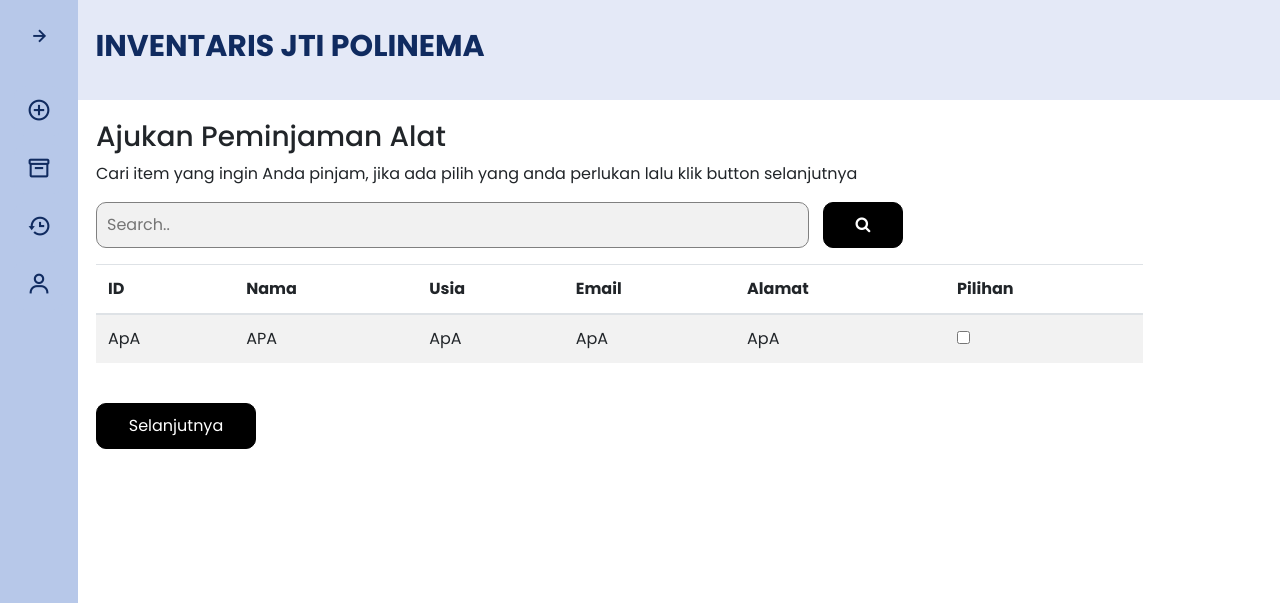
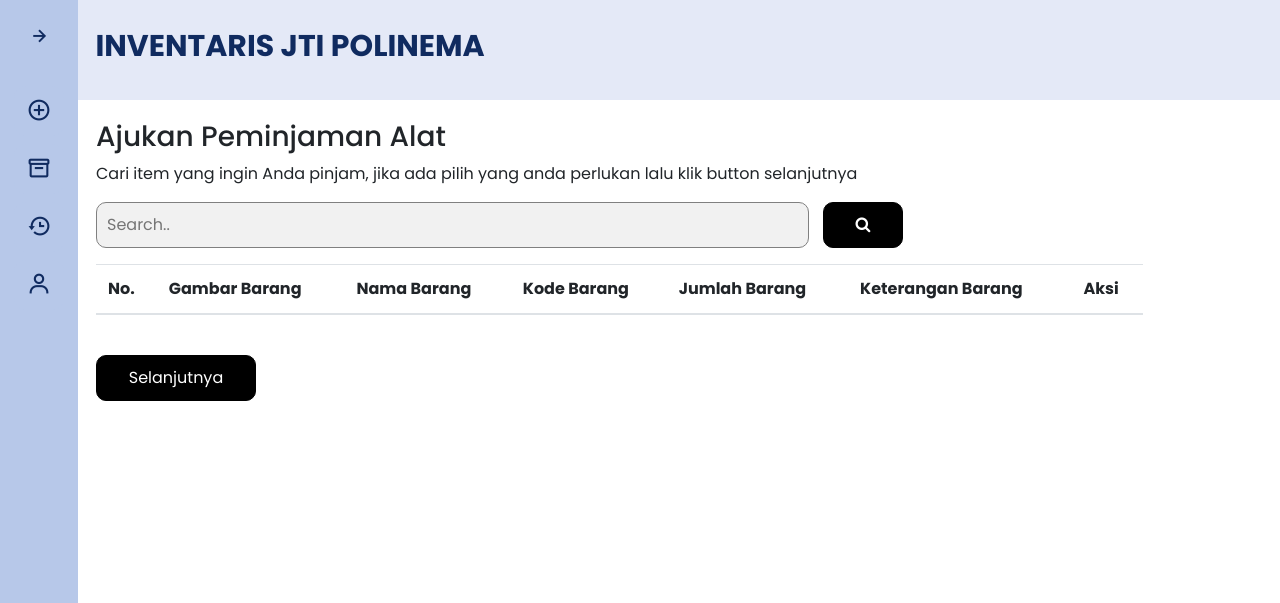
Before and after one commit to Gin-Arata/pasrahTeam-inventory2G, a PHP site: page /pasrahTeam-inventory2G/user/menuPeminjaman in a window 1280 px wide. Shown: the top 603 px of the page. Run offline with PHP 8.4, Linux system fonts and the light colour scheme; data that the repository does not hold is empty; some libraries are stand-ins or nearby versions.

Commit message:
Update menuPeminjaman.php

```diff
--- a/app/view/user/menuPeminjaman.php
+++ b/app/view/user/menuPeminjaman.php
@@ -15,23 +15,46 @@
                     <table id="tabelPilihBarang" class="table table-striped mt-3" style="width:100%">
                         <thead>
                             <tr>
-                                <th>ID</th>
-                                <th>Nama</th>
-                                <th>Usia</th>
-                                <th>Email</th>
-                                <th>Alamat</th>
-                                <th>Pilihan</th>
+                                <th>No.</th>
+                                <th>Gambar Barang</th>
+                                <th>Nama Barang</th>
+                                <th>Kode Barang</th>
+                                <th>Jumlah Barang</th>
+                                <th>Keterangan Barang</th>
+                                <th>Aksi</th>
                             </tr>
                         </thead>
                         <tbody>
-                            <tr>
-                                <td><?php echo 'ApA'; ?></td>
-                                <td><?php echo 'APA'; ?></td>
-                                <td><?php echo 'ApA'; ?></td>
-                                <td><?php echo 'ApA'; ?></td>
-                                <td><?php echo 'ApA'; ?></td>
-                                <td><input type="checkbox" id=".." name=".." value=".."></td>
-                            </tr>
+                            <?php
+                            $no = 1;
+                            foreach ($data['barang'] as $barang) {
+                            ?>
+                                <tr>
+                                    <td>
+                                        <?= $no; ?>
+                                    </td>
+                                    <td><img src="<?= BASEURL ?>/img/barang/<?= $barang['gambar_barang'] ?>" alt="Gambar Barang" width="100px"></td>
+                                    <td>
+                                        <?= $barang['nama_barang']; ?>
+                                    </td>
+                                    <td>
+                                        <?= $barang['kode_barang']; ?>
+                                    </td>
+                                    <td>
+                                        <?= $barang['jumlah_barang'] ?>
+                                    </td>
+                                    <td>
+                                        <?= $barang['keterangan_barang'] ?>
+                                    </td>
+                                    <td>
+                                        <!-- <a class="btn btn-primary mb-1" data-bs-toggle="modal" data-bs-target="#modalEditBarang<?= $barang['id_barang'] ?>">Ubah</a>
+                                        <a href="<?= BASEURL2 ?>/admin/hapusBarang/<?= $barang['id_barang'] ?>" class="btn btn-danger">Hapus</a> -->
+                                        <input type="checkbox" id=".." name=".." value="..">
+                                    </td>
+                                </tr>
+                            <?php
+                                $no++;
+                            } ?>
                         </tbody>
                     </table>
                 </div>
```
